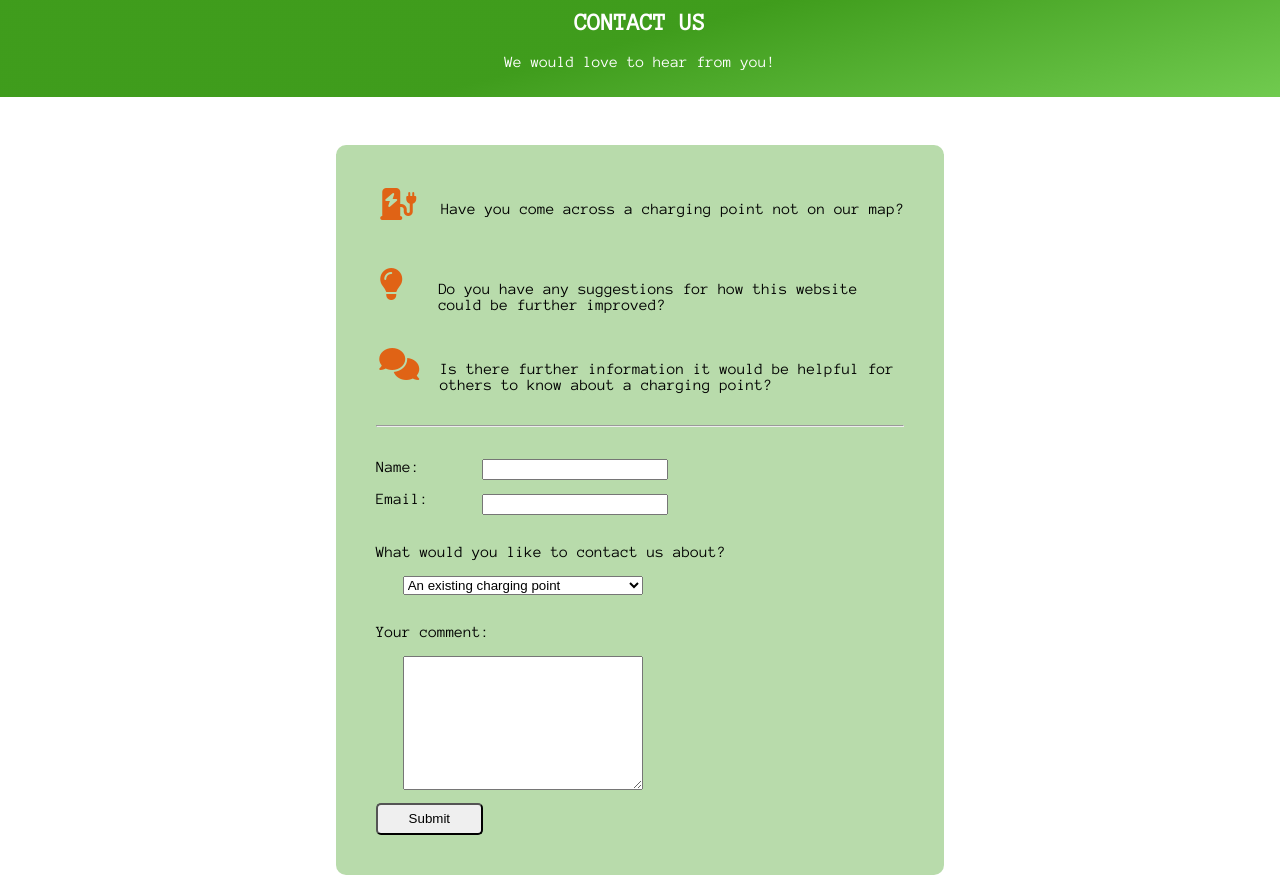
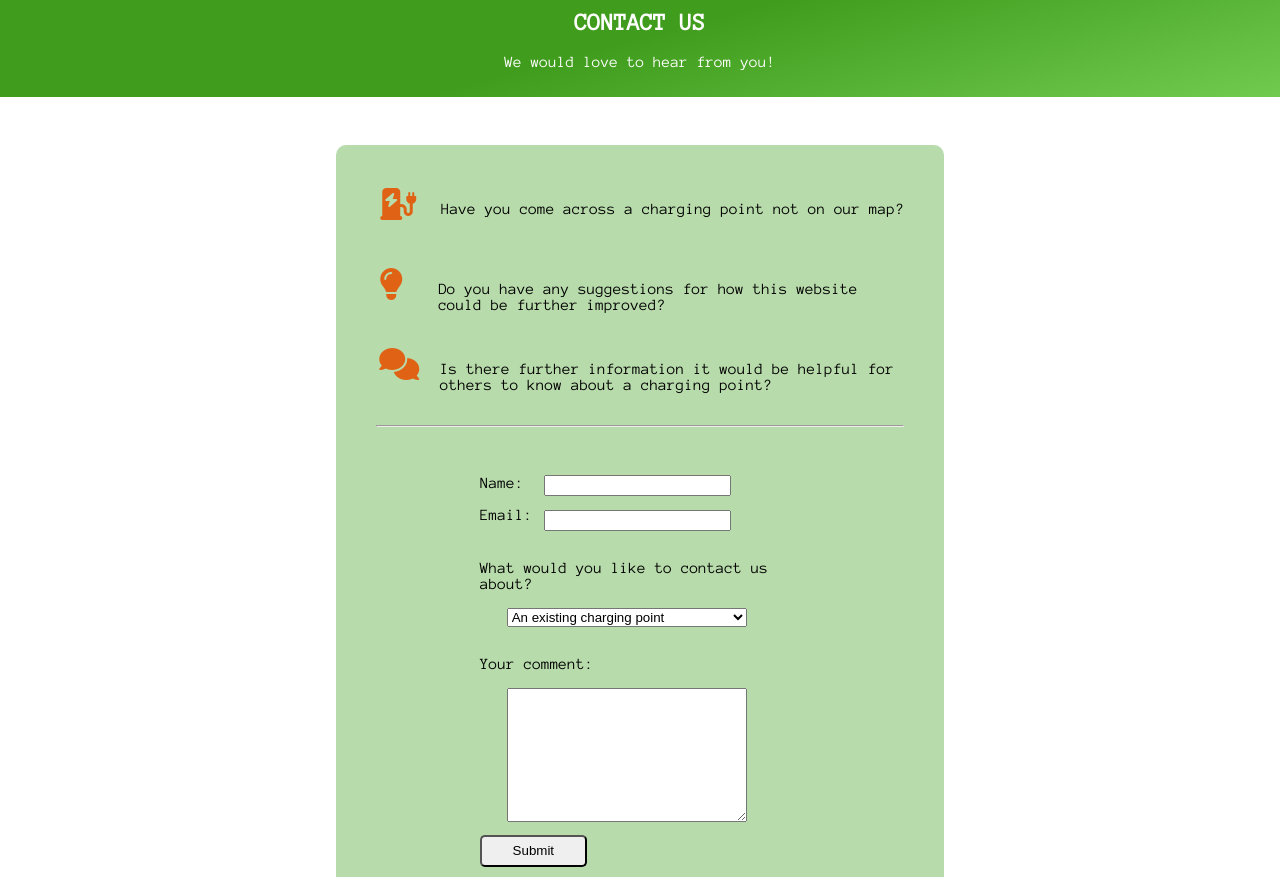
Before and after one commit to stef-cruz/power-up-point, a plain HTML site: page contact.html in a window 1280 px wide. Shown: the part 101-978 px from the top of the page. Drawn offline with Linux system fonts and the light colour scheme.

Commit message:
style form to be responsive

```diff
--- a/assets/css/style.css
+++ b/assets/css/style.css
@@ -324,6 +324,9 @@ textarea {
     .form-container {
         width: 30em;
     }
+    form {
+        margin-left: 1em;
+    }
 }
 
 @media (min-width: 1000px) {
@@ -346,6 +349,11 @@ textarea {
     }
     .reason-extra > p {
         text-align: left;
+    }
+    form {
+        margin: 0 auto;
+        width: 20em;
+        margin-top: 3em;
     }
 
 }
```
